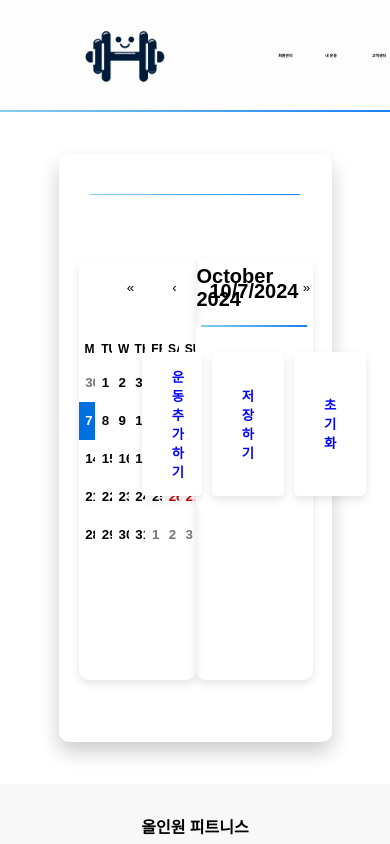
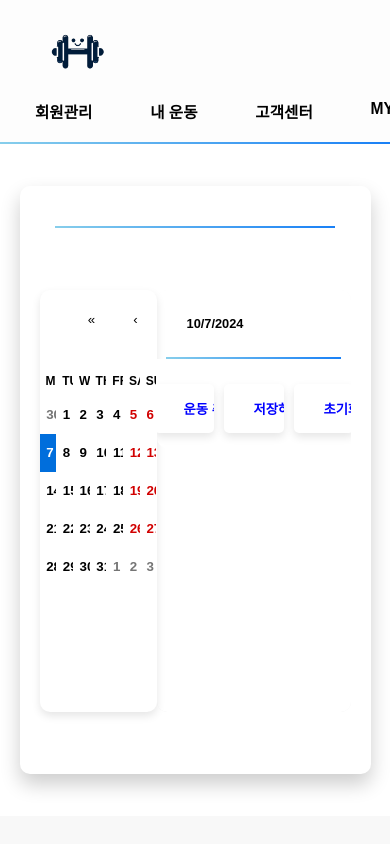
Before and after one commit to BangGiro/project2, a React (Create React App) app in the folder myapp/: page /exerciseUser in a window 390 px wide. Shown: the top 844 px of the page. Built offline with nearby package versions, Linux system fonts and the light colour scheme; grey boxes are pictures that could not be loaded.

Commit message:
미디어 쿼리 자동사냥 디테일x

```diff
--- a/myapp/src/components/layout/Header.css
+++ b/myapp/src/components/layout/Header.css
@@ -140,3 +140,90 @@
     color: blue; /* 현재 페이지를 나타내는 스타일 */
     font-weight: bold;
 }
+
+
+/* 기본 스타일 */
+
+/* 데스크탑 */
+@media (min-width: 1025px) {
+}
+
+/* 태블릿 */
+@media (min-width: 768px) and (max-width: 1024px) {
+    .Header {
+        .navbar {
+            height: auto;
+            padding: 10px;
+        }
+
+        .logo img {
+            width: 10vh;
+            margin-right: 0;
+            margin-left: 2vw;
+        }
+
+        .navbar .menu {
+            gap: 2vw;
+        }
+
+        .navbar .menu li {
+            font-size: 2vw;
+            width: auto;
+        }
+
+        .login_btn {
+            top: 2vh;
+            right: 2vw;
+        }
+
+        .login_btn video {
+            width: 6vw;
+        }
+    }
+}
+
+/* 모바일 */
+@media (max-width: 767px) {
+    .Header {
+        .navbar {
+            height: auto;
+            padding: 10px;
+            flex-wrap: wrap;
+            justify-content: space-between;
+        }
+
+        .logo img {
+            width: 8vh;
+            margin-right: 0;
+            margin-left: 2vw;
+        }
+
+        .navbar .menu {
+            gap: 2vw;
+        }
+
+        .navbar .menu li {
+            font-size: 4vw;
+            width: auto;
+        }
+
+        .navbar .submenu {
+            position: absolute;
+            top: 100%;
+            padding: 5px 0;
+        }
+
+        .navbar .submenu li {
+            font-size: 3vw;
+        }
+
+        .login_btn {
+            top: 2vh;
+            right: 2vw;
+        }
+
+        .login_btn video {
+            width: 8vw;
+        }
+    }
+}
--- a/myapp/src/components/pages/Home.css
+++ b/myapp/src/components/pages/Home.css
@@ -14,7 +14,6 @@
   overflow-x: hidden;
   background: linear-gradient(#00123F, #3C4E7C);
   font-weight: bold;
-
 }
 
 .hero-section {
@@ -29,17 +28,16 @@
 .hero-text {
   position: absolute;
   top: 40%;
-  left: 30%;
+  left: 50%;
   transform: translate(-50%, -50%);
   z-index: 3;
   color: white;
   text-shadow: 0 2px 4px rgba(0, 0, 0, 0.6);
 }
 
-.hero-image{
+.hero-image {
   width: 100%;
   margin-top: 45vh;
-
 }
 
 .hero-text h1 {
@@ -75,9 +73,9 @@
 }
 
 /* 챌린지 섹션 스타일 */
-.training-club{
+.training-club {
   position: absolute;
-  top:95%;
+  top: 95%;
   left: -20%;
 }
 
@@ -95,7 +93,7 @@
 .more-challenges h2,
 .customer-reviews h2,
 .new-section h2,
-.pricing-plans h2{
+.pricing-plans h2 {
   font-size: 2.5rem;
   margin-bottom: 90px;
   color: white;
@@ -188,27 +186,27 @@
   }
 }
 
-.more-challenges{
+.more-challenges {
   margin-top: 90vh;
-
 }
 
 .fade-in {
   animation: fadeIn 1.5s ease-out forwards;
 }
-.customer-reviews .reviews-grid{
+
+.customer-reviews .reviews-grid {
   place-items: center;
+}
 
-}
-.customer-reviews{
+.customer-reviews {
   margin-top: 90vh;
 }
+
 /* 새로운 섹션 스타일 */
 .new-section {
   border-radius: 15px;
- text-align: center;
+  text-align: center;
   margin: auto;
-
 }
 
 .new-section .review-card {
@@ -314,6 +312,7 @@
   gap: 3px;
   margin-bottom: 40vh;
 }
+
 .reviews-grid .review-card {
   padding: 20px;
   border-radius: 10px;
@@ -328,8 +327,6 @@
 .reviews-grid .review-card:hover {
   transform: scale(1.1);
 }
-
-
 
 .reviews-grid .review-card i {
   font-size: 2rem;
@@ -347,12 +344,11 @@
   margin: 0;
 }
 
-.new-section .reviews-grid{
+.new-section .reviews-grid {
   place-items: center;
-
 }
 
-.new-section .review-card{
+.new-section .review-card {
   height: 450px;
 }
 
@@ -471,3 +467,177 @@
   color: white;
   border: none;
 }
+
+/* 미디어 쿼리 */
+@media (max-width: 1024px) {
+  .hero-text h1 {
+    font-size: 2.5rem;
+  }
+
+  .hero-text button {
+    font-size: 1.1rem;
+    padding: 9px 18px;
+  }
+
+  .floating-button {
+    width: 70px;
+    height: 70px;
+    font-size: 35px;
+    line-height: 70px;
+  }
+
+  .floating-options button {
+    font-size: 45px;
+  }
+
+  .login_btn video {
+    width: 6vw;
+  }
+
+  .navbar .menu li {
+    font-size: 1.5vw;
+  }
+
+  /* 요소가 영역을 벗어나지 않도록 조정 */
+  .hero-text h1,
+  .hero-text button,
+  .floating-button,
+  .floating-options button,
+  .navbar .menu li {
+    white-space: nowrap;
+    overflow: hidden;
+    text-overflow: ellipsis;
+  }
+
+  .challenge-card,
+  .review-card,
+  .new-section .review-card,
+  .plan-card {
+    width: 250px;
+  }
+
+  .new-section .review-card {
+    height: 300px;
+  }
+}
+
+@media (max-width: 768px) {
+  .hero-text h1 {
+    font-size: 2rem;
+  }
+
+  .hero-text button {
+    font-size: 1rem;
+    padding: 8px 16px;
+  }
+
+  .challenge-card,
+  .review-card,
+  .plan-card {
+    width: 200px;
+  }
+
+  .new-section .review-card {
+    width: 100%;
+    height: auto;
+  }
+
+  .training-club,
+  .more-challenges,
+  .customer-reviews,
+  .new-section {
+    padding: 40px 10px;
+  }
+
+  .floating-button {
+    width: 80px;
+    height: 80px;
+    font-size: 40px;
+    line-height: 80px;
+  }
+
+  .floating-options button {
+    font-size: 50px;
+  }
+
+  .login_btn {
+    top: 2vh;
+    right: 2vw;
+  }
+
+  .login_btn video {
+    width: 8vw;
+  }
+
+  .navbar .menu li {
+    font-size: 3vw;
+  }
+
+  /* 요소가 영역을 벗어나지 않도록 조정 */
+  .hero-text h1,
+  .hero-text button,
+  .floating-button,
+  .floating-options button,
+  .navbar .menu li {
+    white-space: nowrap;
+    overflow: hidden;
+    text-overflow: ellipsis;
+  }
+}
+
+@media (max-width: 480px) {
+  .hero-text h1 {
+    font-size: 1.5rem;
+  }
+
+  .hero-text button {
+    font-size: 0.8rem;
+    padding: 6px 12px;
+  }
+
+  .challenge-card,
+  .review-card,
+  .plan-card {
+    width: 150px;
+  }
+
+  .new-section .review-card {
+    width: 100%;
+    height: auto;
+  }
+
+  .floating-button {
+    width: 60px;
+    height: 60px;
+    font-size: 30px;
+    line-height: 60px;
+  }
+
+  .floating-options button {
+    font-size: 35px;
+  }
+
+  .login_btn {
+    top: 2vh;
+    right: 2vw;
+  }
+
+  .login_btn video {
+    width: 10vw;
+  }
+
+  .navbar .menu li {
+    font-size: 4vw;
+  }
+
+  /* 요소가 영역을 벗어나지 않도록 조정 */
+  .hero-text h1,
+  .hero-text button,
+  .floating-button,
+  .floating-options button,
+  .navbar .menu li {
+    white-space: nowrap;
+    overflow: hidden;
+    text-overflow: ellipsis;
+  }
+}
--- a/myapp/src/components/pages/Home.jsx
+++ b/myapp/src/components/pages/Home.jsx
@@ -1,5 +1,5 @@
 import React, { useEffect, useState } from 'react';
-import { useNavigate } from 'react-router-dom';
+import { useNavigate, Link } from 'react-router-dom';
 import './Home.css';
 
 const Home = () => {
@@ -173,7 +173,7 @@ const Home = () => {
       </section>
 
       <section className="pricing-plans">
-        <h2>무제한</h2>
+        <h2>구독 결제하기</h2>
         <div className="toggle-switch">
           <button className={`toggle-button ${paymentPlan === 'annual' ? 'active' : ''}`} onClick={() => handleTogglePlan('annual')}>연간결제</button>
           <button className={`toggle-button ${paymentPlan === 'monthly' ? 'active' : ''}`} onClick={() => handleTogglePlan('monthly')}>월간결제</button>
@@ -232,7 +232,7 @@ const Home = () => {
             </ul>
           </div>
         </div>
-        <button className="download-button">무료 체험하기</button>
+        <button className="download-button"><Link to="/Management">무료 체험하기</Link></button>
       </section>
 
       <div className={`floating-container ${isExpanded ? 'expanded' : ''}`}>
--- a/myapp/src/components/pages/SleepTracker.jsx
+++ b/myapp/src/components/pages/SleepTracker.jsx
@@ -32,14 +32,12 @@ const SleepTracker = ({ loggedInEmail }) => {
     useEffect(() => {
         if (loggedInEmail) {
             const savedRecords = JSON.parse(localStorage.getItem(`sleepRecords_${loggedInEmail}`)) || [];
-            console.log('Loaded records from local storage:', savedRecords);
             setRecords(savedRecords);
         }
     }, [loggedInEmail]);
 
     useEffect(() => {
         if (loggedInEmail) {
-            console.log('Saving records to local storage:', records);
             localStorage.setItem(`sleepRecords_${loggedInEmail}`, JSON.stringify(records));
         }
     }, [records, loggedInEmail]);
--- a/myapp/src/components/pages/exercise/ExerciseMain.css
+++ b/myapp/src/components/pages/exercise/ExerciseMain.css
@@ -1,18 +1,17 @@
-.ExerciseMainTrue{
-    h1{
+.ExerciseMainTrue {
+    h1 {
         padding-top: 5vh;
         padding-bottom: 5vh;
         text-shadow: 2px 2px 4px rgba(0, 0, 0, 0.2);
-
     }
-    hr{
+    hr {
         width: 90%;
         background: linear-gradient(to left, rgb(25, 128, 246), skyblue);
         height: 1.5px;
         margin-left: 5%;
-        border : none;
+        border: none;
     }
-    .every{
+    .every {
         display: flex;
         justify-content: center;
         font-weight: bold;
@@ -22,8 +21,8 @@
         flex-direction: column;
         align-items: center;
         justify-content: center;
-        width:70vw;
-        justify-content:space-evenly;
+        width: 70vw;
+        justify-content: space-evenly;
         margin-top: 5vh;
         margin-bottom: 5vh;
         box-shadow: 0 10px 20px rgba(0, 0, 0, 0.2);
@@ -36,7 +35,7 @@
         flex-direction: row;
         margin-top: 5vh;
         margin-bottom: 5vh;
-        justify-content:space-evenly;
+        justify-content: space-evenly;
     }
     /* Header */
     .header {
@@ -45,7 +44,6 @@
         text-align: center;
         border-radius: 10px 10px 0 0;
     }
-
     /* Daily Activity */
     .dailyActivity {
         display: flex;
@@ -55,7 +53,6 @@
         gap: 10px;
         justify-content: center;
     }
-
     .dailyActivity button {
         border: none;
         padding: 15px 30px;
@@ -63,17 +60,13 @@
         cursor: pointer;
         transition: 0.3s;
     }
-
     .dailyActivity button:hover {
         transform: translateY(-2px);
     }
-
     .dailyActivity > p {
         font-size: 20px;
         font-weight: bold;
-
     }
-
     /* Weekly Stats */
     .weeklyStats {
         width: 30vw;
@@ -81,9 +74,7 @@
         display: flex;
         justify-content: center;
         border-radius: 10px;
-
     }
-
     h2 {
         padding-top: 5vh;
         padding-bottom: 5vh;
@@ -91,16 +82,13 @@
         justify-content: center;
         border-radius: 10px;
     }
-
     .statsBars {
         width: 100%;
         display: flex;
         justify-content: center;
         box-shadow: 0 4px 8px rgba(0, 0, 0, 0.1);
-        border-radius: 10px ;
-
+        border-radius: 10px;
     }
-
     .statsBars .day {
         width: 30vw;
         height: 8vh;
@@ -109,26 +97,21 @@
         border-radius: 10px 10px 0 0;
         font-size: 20px;
         font-weight: bold;
-
     }
-
     .weeks {
         width: 100%;
         transition: 0.5s;
         border-radius: 10px;
     }
-
-    .weeks input{
+    .weeks input {
         width: 80%;
     }
-
     .weeks p {
         padding-top: 10px;
         padding-bottom: 10px;
     }
-
     /* Buttons */
-    button:not(.react-calendar button){
+    button:not(.react-calendar button) {
         border: none;
         border-radius: 5px;
         cursor: pointer;
@@ -136,14 +119,13 @@
         font-weight: bold;
         background-color: white;
     }
-
     .delete {
         margin-top: 10px;
         padding: 0px;
         color: red;
         transition: 0.5;
     }
-    .save{
+    .save {
         color: blue;
         border: 1px;
         box-shadow: 0 4px 8px rgba(0, 0, 0, 0.1);
@@ -154,52 +136,40 @@
         border: 1px;
         box-shadow: 0 4px 8px rgba(0, 0, 0, 0.1);
     }
-
-    .clear{
+    .clear {
         color: blue;
         border: 1px;
         box-shadow: 0 4px 8px rgba(0, 0, 0, 0.1);
-
     }
-
     .redBtn {
         border: 1px;
         color: red;
         padding: 0px;
-        margin-right:7.5px;
-        margin-left:7.5px;
-
-        }
-
-
+        margin-right: 7.5px;
+        margin-left: 7.5px;
+    }
     .blueBtn {
         border: 1px;
         padding: 0px;
-        margin-right:7.5px;
-        margin-left:7.5px;
-        color:blue
+        margin-right: 7.5px;
+        margin-left: 7.5px;
+        color: blue;
     }
-
     .blueBtn:hover {
         transform: translateY(-2px);
     }
-
     .add:hover {
         transform: translateY(-2px);
     }
-
     .fa-solid {
         font-size: 40px;
     }
-
     .redBtn:hover {
         transform: translateY(-2px);
     }
-
     .delete:hover {
         transform: translateY(-2px);
     }
-
     .rowBox {
         display: flex;
         flex-direction: row;
@@ -218,7 +188,6 @@
         justify-content: center;
         align-items: center;
     }
-
     .modalContent {
         padding: 20px;
         background-color: white;
@@ -235,7 +204,6 @@
         outline-offset: -20px;
         box-shadow: 0 10px 20px rgba(0, 0, 0, 0.2);
     }
-
     /* Exercise List */
     .exerciseList {
         display: flex;
@@ -244,7 +212,6 @@
         gap: 15px;
         overflow-y: scroll;
     }
-
     .exerciseItem {
         position: relative;
         margin: 10px;
@@ -253,20 +220,17 @@
         flex: 1 1 100px;
         max-width: 150px;
     }
-
     .exerciseItem img {
         width: 70%;
         height: 70%;
         object-fit: 100%;
         border-radius: 5px;
     }
-
     .exerciseItem p {
         margin-top: 5px;
         font-size: 14px;
         font-weight: bold;
     }
-
     .checkMark {
         position: absolute;
         top: 5px;
@@ -275,12 +239,10 @@
         color: blue;
         font-weight: bold;
     }
-
     .weeks .buttons {
         display: flex;
         justify-content: space-between;
     }
-
     /* Category List */
     .categoryList {
         display: flex;
@@ -290,9 +252,7 @@
         margin-bottom: 2vh;
         margin-top: 2vh;
     }
-
     .categoryItem {
-
         border: none;
         width: 100px;
         height: 70px;
@@ -302,47 +262,40 @@
         font-size: 16px;
         box-shadow: 0 4px 8px rgba(0, 0, 0, 0.1);
     }
-
     .categoryItem:hover {
         transform: translateY(-2px);
         box-shadow: 0 10px 20px rgba(0, 0, 0, 0.2);
-
     }
-
     /* Exercise Entry */
     .exerciseEntry {
         display: flex;
         align-items: center;
         justify-content: center;
         margin-top: 1vh;
-        padding:20px
+        padding: 20px;
     }
-
     .exerciseImage {
         width: 15%;
         height: 80px;
         object-fit: 100%;
         border-radius: 5px;
-        margin-left: 10PX;
+        margin-left: 10px;
         margin-right: 10px;
         margin-top: 1vh;
         margin-bottom: 2vh;
     }
-    .exerciseItem img{
+    .exerciseItem img {
         transition: 0.5s;
     }
-    .exerciseItem img:hover{
-        text-shadow:  0 10px 20px rgba(0, 0, 0, 0.2);
+    .exerciseItem img:hover {
+        text-shadow: 0 10px 20px rgba(0, 0, 0, 0.2);
         transform: translateY(-2px);
     }
-
     .exerciseEntry p {
         width: 170px;
         font-size: 14px;
         font-weight: bold;
-        margin-right: 5px;
     }
-
     /* Search Input */
     .searchInput {
         width: 80%;
@@ -351,43 +304,36 @@
         border: 1px solid #ccc;
         border-radius: 5px;
     }
-
-
-
-    /*캘린더*/
-
+    /* 캘린더 */
     .react-calendar {
         width: 30vw;
         height: 50vh;
         border-radius: 10px;
         box-shadow: 0 4px 8px rgba(0, 0, 0, 0.1);
-        border:none;
-
+        border: none;
     }
-
     .dot {
-        position:relative;
+        position: relative;
         height: 8px;
         width: 8px;
-        background-color:rgb(7, 209, 7);
+        background-color: rgb(7, 209, 7);
         border-radius: 50%;
         display: inline-block;
         left: 7px;
-      }
-
+    }
     .react-calendar__navigation {
         align-items: center;
         padding: 30px;
         border-radius: 10px 10px 0 0;
     }
-
     .react-calendar__navigation__label {
         font-size: 20px;
         font-weight: bold;
     }
-
     /* 인풋 */
-    .repsInput, .setsInput, .weightInput{
+    .repsInput,
+    .setsInput,
+    .weightInput {
         width: 70px;
         height: 30px;
         padding: 5px;
@@ -396,10 +342,99 @@
         border-radius: 5px;
         font-size: 10.5px;
     }
-
-    ExerciseMain label{
+    ExerciseMain label {
         left: 0;
         bottom: 0;
         position: absolute;
     }
 }
+
+/* 미디어 쿼리 */
+@media (max-width: 1024px) {
+    .ExerciseMainTrue h1,
+    .ExerciseMainTrue .every,
+    .ExerciseMainTrue .dailyActivity > p,
+    .ExerciseMainTrue h2,
+    .ExerciseMainTrue .statsBars .day,
+    .ExerciseMainTrue .weeks p,
+    .ExerciseMainTrue button:not(.react-calendar button),
+    .ExerciseMainTrue .categoryItem,
+    .ExerciseMainTrue .exerciseEntry p {
+        white-space: nowrap;
+        overflow: hidden;
+        text-overflow: ellipsis;
+    }
+
+    .ExerciseMainTrue h1 {
+        font-size: 2.5rem;
+    }
+    .ExerciseMainTrue .exerciseMainBody {
+        width: 80vw;
+    }
+    .ExerciseMainTrue .weeklyStats {
+        width: 40vw;
+    }
+    .ExerciseMainTrue .statsBars .day {
+        width: 25vw;
+        font-size: 1rem;
+    }
+    .ExerciseMainTrue .repsInput,
+    .ExerciseMainTrue .setsInput,
+    .ExerciseMainTrue .weightInput {
+        width: 60px;
+        height: 25px;
+        font-size: 9px;
+    }
+    .react-calendar {
+        width: 35vw;
+        height: 45vh;
+    }
+}
+
+@media (max-width: 768px) {
+    .ExerciseMainTrue h1,
+    .ExerciseMainTrue .every,
+    .ExerciseMainTrue .dailyActivity > p,
+    .ExerciseMainTrue h2,
+    .ExerciseMainTrue .statsBars .day,
+    .ExerciseMainTrue .weeks p,
+    .ExerciseMainTrue button:not(.react-calendar button),
+    .ExerciseMainTrue .categoryItem,
+    .ExerciseMainTrue .exerciseEntry p {
+        white-space: nowrap;
+        overflow: hidden;
+        text-overflow: ellipsis;
+    }
+
+    .ExerciseMainTrue h1 {
+        font-size: 2rem;
+    }
+    .ExerciseMainTrue .exerciseMainBody {
+        width: 90vw;
+    }
+    .ExerciseMainTrue .weeklyStats {
+        width: 50vw;
+        overflow: hidden;
+
+    }
+    .ExerciseMainTrue .statsBars .day {
+        width: 30vw;
+        font-size: 0.8rem;
+    }
+    .ExerciseMainTrue .repsInput,
+    .ExerciseMainTrue .setsInput,
+    .ExerciseMainTrue .weightInput {
+        width: 50px;
+        height: 20px;
+        font-size: 8px;
+    }
+    .react-calendar {
+        width: 40vw;
+        height: 40vh;
+        overflow: hidden;
+    }
+    .ExerciseMainTrue .exerciseImage {
+        width: 20%;
+        height: 60px;
+    }
+}
```
Also changed, not shown: myapp/src/components/layout/Footer.jsx (+12 -10 lines), myapp/src/components/pages/DietPlanner.css (+100 -32 lines), myapp/src/components/pages/SleepTracker.css (+71 -0 lines).
